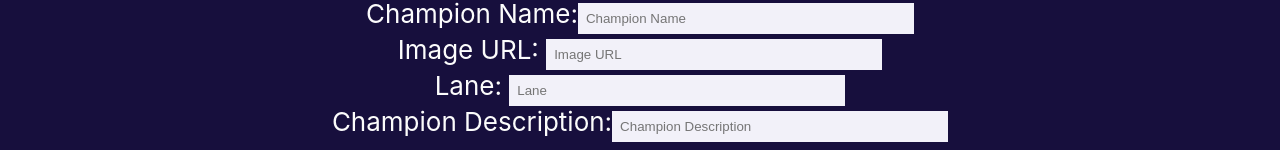
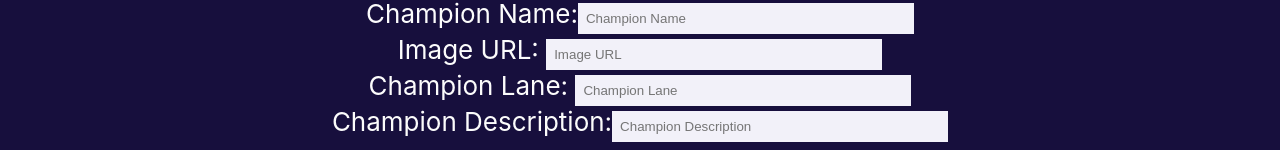
Before and after one commit to parkermax93/react-league-frontend, a React (Create React App) app: page /characters in a window 1280 px wide. Shown: the part 441-591 px from the top of the page. Built offline with nearby package versions, Linux system fonts and the light colour scheme; no server answers.

Commit message:
update champion lane fields

```diff
--- a/src/components/CreateCharacter.jsx
+++ b/src/components/CreateCharacter.jsx
@@ -50,10 +50,10 @@ function CharacterCreate(props) {
                     onChange={(e)=> setImage_URL(e.target.value)}
                     value={image_url}
                 /><br/>
-                <label>Lane: </label>
+                <label>Champion Lane: </label>
                 <input
                     style={BarStyling}
-                    placeholder="Lane"
+                    placeholder="Champion Lane"
                     name="lane"
                     type="text"
                     onChange={(e)=> setLane(e.target.value)}
```
